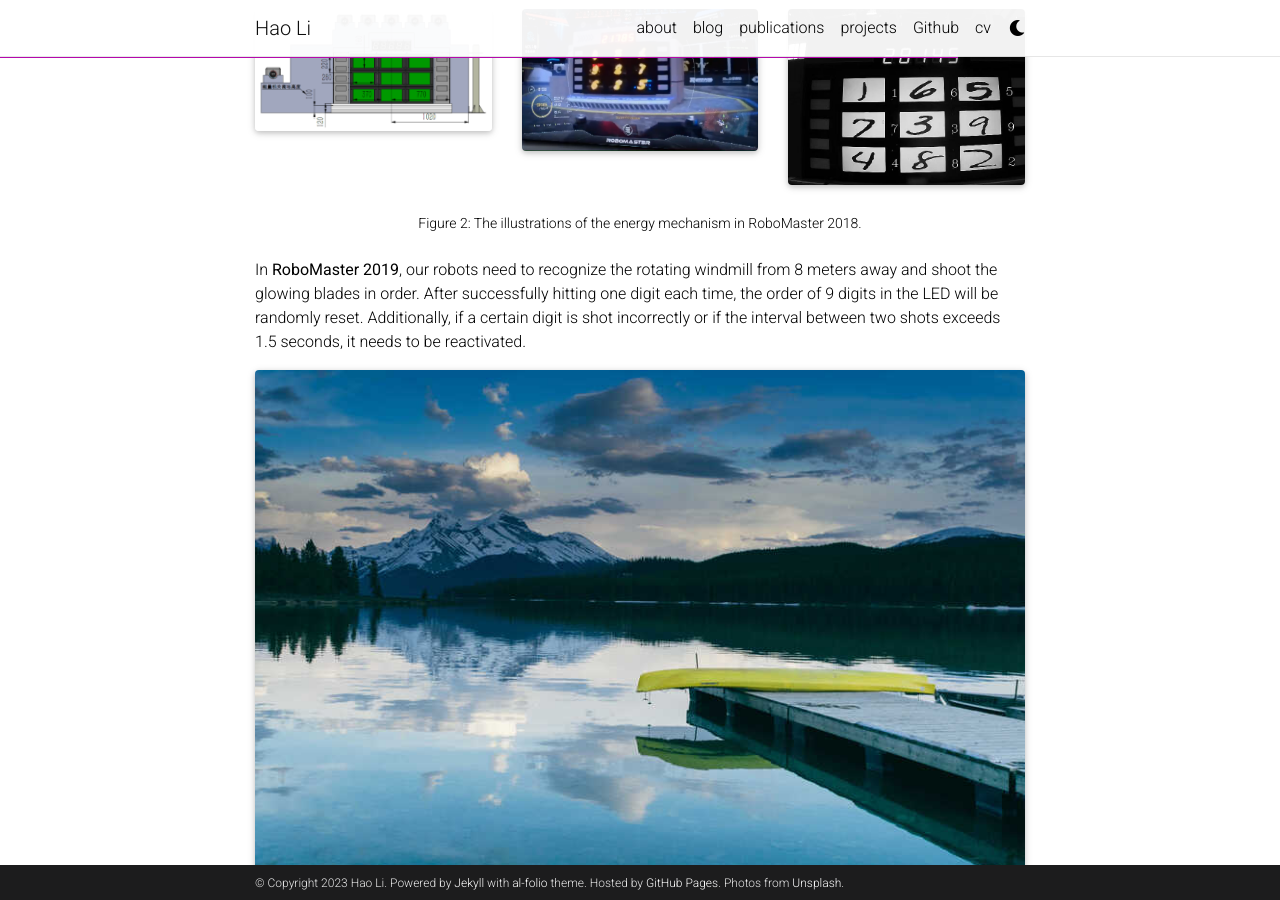
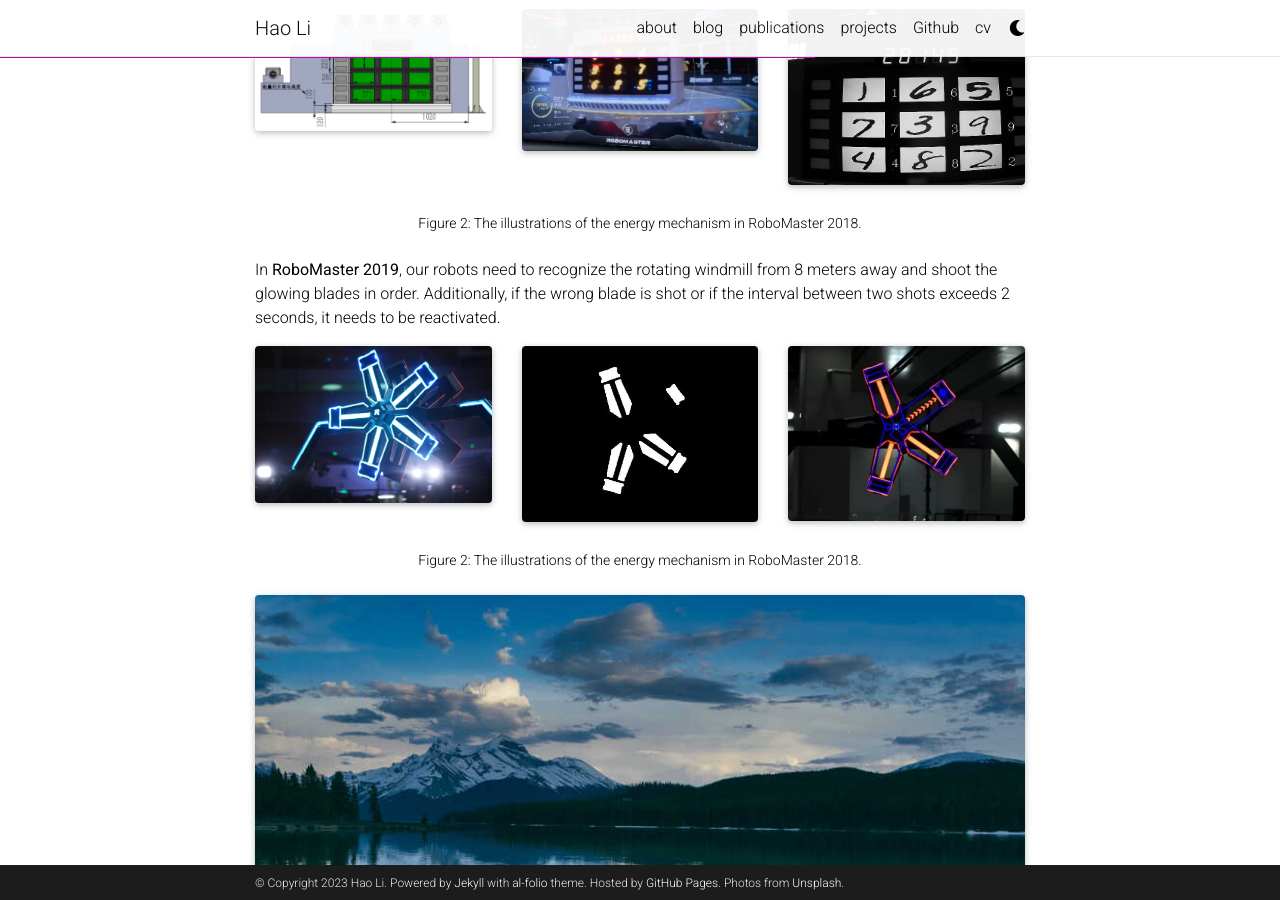
Before and after one commit to leolee99/leolee99.github.io, a Jekyll site: the page built from _projects/RM2018.md, in a window 1280 px wide and 900 px high, scrolled down 965 px. Built offline with Jekyll 4.4.1, drawn with Linux system fonts in a browser that asks for light colours; full-size pictures stand in for the smaller copies a plugin makes; comment, search, counter and statistics services are not loaded; a style sheet for code colours, icons or effects is not loaded.

Commit message:
Update RM2018.md

```diff
--- a/_projects/RM2018.md
+++ b/_projects/RM2018.md
@@ -42,14 +42,29 @@ In <b>RoboMaster 2018</b>, our robots should recognize the 5 digits in Nixie tub
         {% include figure.html path="assets/img/RoboMaster/attack_energy.png" height="200px" title="Map" class="img-fluid rounded z-depth-1" %}
     </div>
      <div class="col-sm-4 mt-3 mt-md-0">
-        {% include figure.html path="assets/img/RoboMaster/Mnist.png" height="200px" title="Map" class="img-fluid rounded z-depth-1" %}
+        {% include figure.html path="assets/img/RoboMaster/Mnist.jpg" height="200px" title="Map" class="img-fluid rounded z-depth-1" %}
     </div>
 </div>
 <div class="caption">
     Figure 2: The illustrations of the energy mechanism in RoboMaster 2018.
 </div>
 
-In <b>RoboMaster 2019</b>, our robots need to recognize the rotating windmill from 8 meters away and shoot the glowing blades in order. After successfully hitting one digit each time, the order of 9 digits in the LED will be randomly reset. Additionally, if a certain digit is shot incorrectly or if the interval between two shots exceeds 1.5 seconds, it needs to be reactivated.
+In <b>RoboMaster 2019</b>, our robots need to recognize the rotating windmill from 8 meters away and shoot the glowing blades in order. Additionally, if the wrong blade is shot or if the interval between two shots exceeds 2 seconds, it needs to be reactivated.
+
+<div class="row">
+    <div class="col-sm-4 mt-3 mt-md-0">
+        {% include figure.html path="assets/img/RoboMaster/Wind.jpg" height="200px" title="Map" class="img-fluid rounded z-depth-1" %}
+    </div>
+    <div class="col-sm-4 mt-3 mt-md-0">
+        {% include figure.html path="assets/img/RoboMaster/wind_binary.jpg" height="200px" title="Map" class="img-fluid rounded z-depth-1" %}
+    </div>
+     <div class="col-sm-4 mt-3 mt-md-0">
+        {% include figure.html path="assets/img/RoboMaster/wind_recognition.jpg" height="200px" title="Map" class="img-fluid rounded z-depth-1" %}
+    </div>
+</div>
+<div class="caption">
+    Figure 2: The illustrations of the energy mechanism in RoboMaster 2018.
+</div>
 
 <div class="row">
     <div class="col-sm mt-3 mt-md-0">
```
